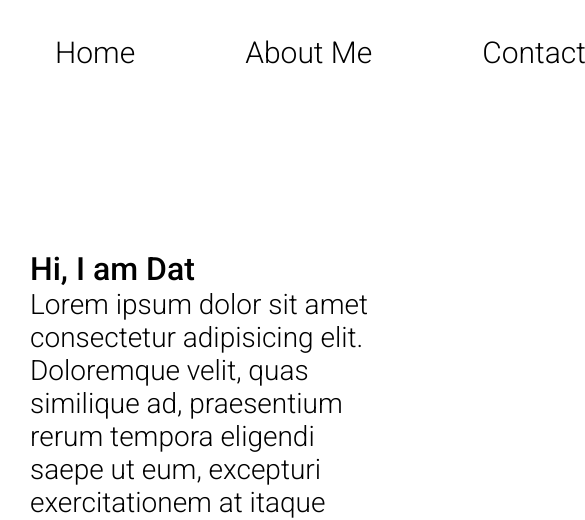
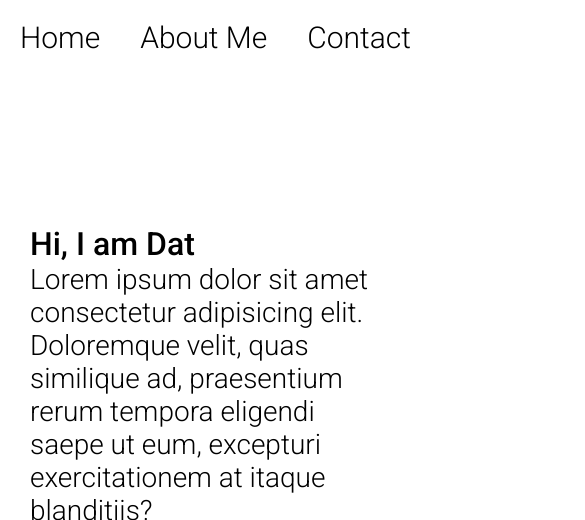
Before and after one commit to chupper100/chupper100.github.io, a plain HTML site: page index.html in a window 390 px wide. Shown: the top 520 px of the page, 585 px wide, since content can reach past the window. Drawn offline with Linux system fonts and the light colour scheme.

Commit message:
respnsive

```diff
--- a/assets/style.css
+++ b/assets/style.css
@@ -54,6 +54,7 @@ nav li {
     margin: 20px 50px;
     width: max-content;
 }
+
 nav a {
     font-size: var(--font-size);
     font-weight: 300;
@@ -85,3 +86,15 @@ nav a:hover, nav a:active {
 .content p {
     font-size: calc(var(--font-size) - 2px) ;
 }
+
+@media screen and (max-width:720px) {
+    nav li {
+        margin: 10px 25px;
+    }
+}
+
+@media screen and (max-width:480px) {
+    nav li {
+        margin: 5px 15px;
+    }
+}
```
